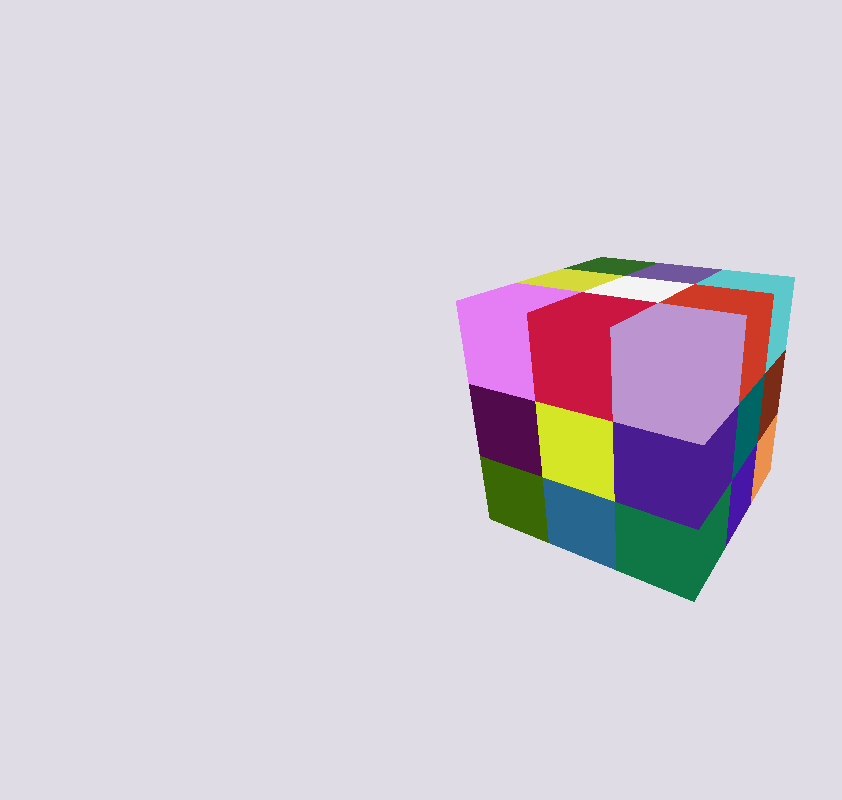
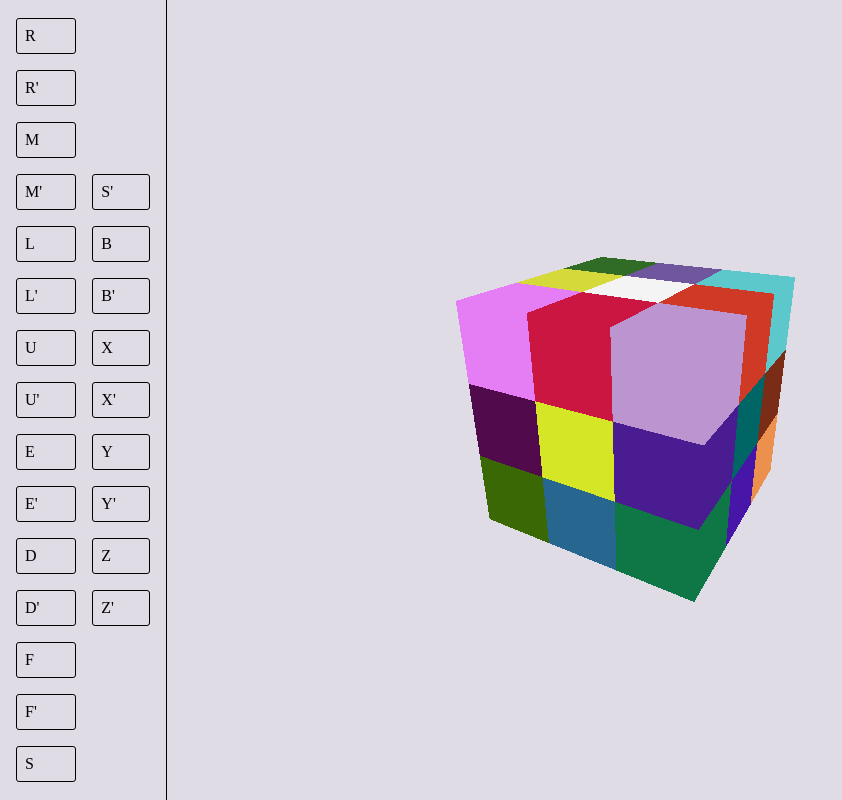
Before and after one commit to dimitriinc/cubick, a website built with Vite: page src/index.html in a window 1280 px wide. Shown: the whole page, without its empty margins (0-842 px from the left). Built offline with nearby package versions, Linux system fonts and the light colour scheme; animation ran at ten frames a second.

Commit message:
movements from UI

```diff
--- a/package.json
+++ b/package.json
@@ -5,13 +5,15 @@
   "type": "module",
   "scripts": {
     "dev": "vite",
-    "build": "vite build"
+    "build": "vite build",
+    "deploy": "vercel --prod"
   },
   "devDependencies": {
     "vite": "^4.3.9"
   },
   "dependencies": {
     "gsap": "^3.12.2",
-    "three": "^0.157.0"
+    "three": "^0.157.0",
+    "vercel": "^32.5.0"
   }
 }
--- a/src/index.html
+++ b/src/index.html
@@ -9,6 +9,32 @@
 </head>
 <body>
     <canvas id="cubick_canvas"></canvas>
+    <div id="movements">
+        <div class="movement" data-movement="R">R</div>
+        <div class="movement" data-movement="R$">R'</div>
+        <div class="movement" data-movement="M">M</div>
+        <div class="movement" data-movement="M$">M'</div>
+        <div class="movement" data-movement="L">L</div>
+        <div class="movement" data-movement="L$">L'</div>
+        <div class="movement" data-movement="U">U</div>
+        <div class="movement" data-movement="U$">U'</div>
+        <div class="movement" data-movement="E">E</div>
+        <div class="movement" data-movement="E$">E'</div>
+        <div class="movement" data-movement="D">D</div>
+        <div class="movement" data-movement="D$">D'</div>
+        <div class="movement" data-movement="F">F</div>
+        <div class="movement" data-movement="F$">F'</div>
+        <div class="movement" data-movement="S">S</div>
+        <div class="movement" data-movement="S$">S'</div>
+        <div class="movement" data-movement="B">B</div>
+        <div class="movement" data-movement="B$">B'</div>
+        <div class="movement" data-movement="X">X</div>
+        <div class="movement" data-movement="X$">X'</div>
+        <div class="movement" data-movement="Y">Y</div>
+        <div class="movement" data-movement="Y$">Y'</div>
+        <div class="movement" data-movement="Z">Z</div>
+        <div class="movement" data-movement="Z$">Z'</div>
+    </div>
     <script type="module" src="./js/script.js"></script>
 </body>
 </html>
--- a/src/js/script.js
+++ b/src/js/script.js
@@ -21,6 +21,23 @@ const scene = new THREE.Scene()
 const textureLoader = new THREE.TextureLoader()
 
 const alphaTexture = textureLoader.load('/textures/alpha.png')
+
+
+/**
+ * UI interactions
+ */
+const movesContainer = document.getElementById('movements')
+movesContainer.addEventListener('click', event => {
+    const moveSign = event.target.dataset.movement
+    eval(`move${moveSign}()`)
+    // switch (moveSign) {
+    //     case 'R':
+    //         moveR()
+    //         break
+    //     default:
+    //         break
+    // }
+})
 
 
 /**
@@ -1175,6 +1192,34 @@ const moveB$ = () => {
             }
         )
 }
+const moveX = () => {
+    isAnimating = true
+
+        const platform = new THREE.Group()
+        for (const i of cubies) platform.add(i)
+        scene.add(platform)
+
+        gsap.to(
+            platform.rotation,
+            {
+                duration: 0.5,
+                ease: 'power2.inOut',
+                x: `-=${Math.PI * 0.5}`,
+                onComplete: () => {
+                    platform.rotation.x -= Math.PI * 0.5
+                    for (const i of cubies) {
+                        i.rotation.x -= Math.PI * 0.5
+                        platform.remove(i)
+                        scene.add(i)
+                    }
+
+                    isAnimating = false
+
+                    scene.remove(platform)
+                }
+            }
+        )
+}
 
 /**
  * Movement events
@@ -1237,6 +1282,9 @@ document.addEventListener('keydown', event => {
         case 'V':
             moveB$()
             break
+        case 'q':
+            moveX()
+            break
         default: break
     }
 })
--- a/src/style.css
+++ b/src/style.css
@@ -17,3 +17,25 @@ body
     left: 0;
     outline: none;
 }
+
+#movements {
+    position: fixed;
+    top: 0;
+    left: 0;
+    height: 100%;
+    width: 150px;
+    display: flex;
+    justify-content: center;
+    flex-direction: column;
+    flex-wrap: wrap;
+    border-right: 1px solid black;
+    padding: 0 0.5rem;
+}
+
+.movement {
+    padding: 0.5rem;
+    margin: 0.5rem;
+    border: 1px solid black;
+    border-radius: 3px;
+    cursor: pointer;
+}
```
Also changed, not shown: 1 other file.
